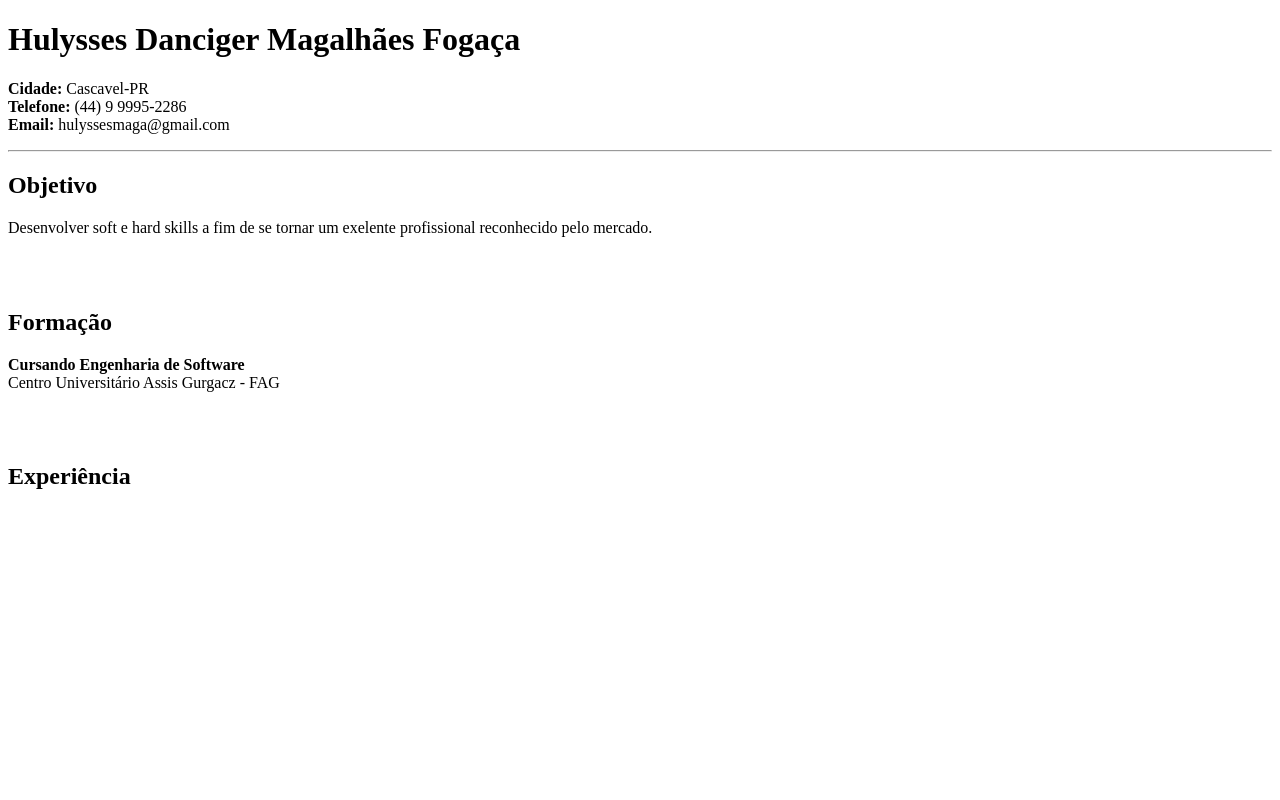
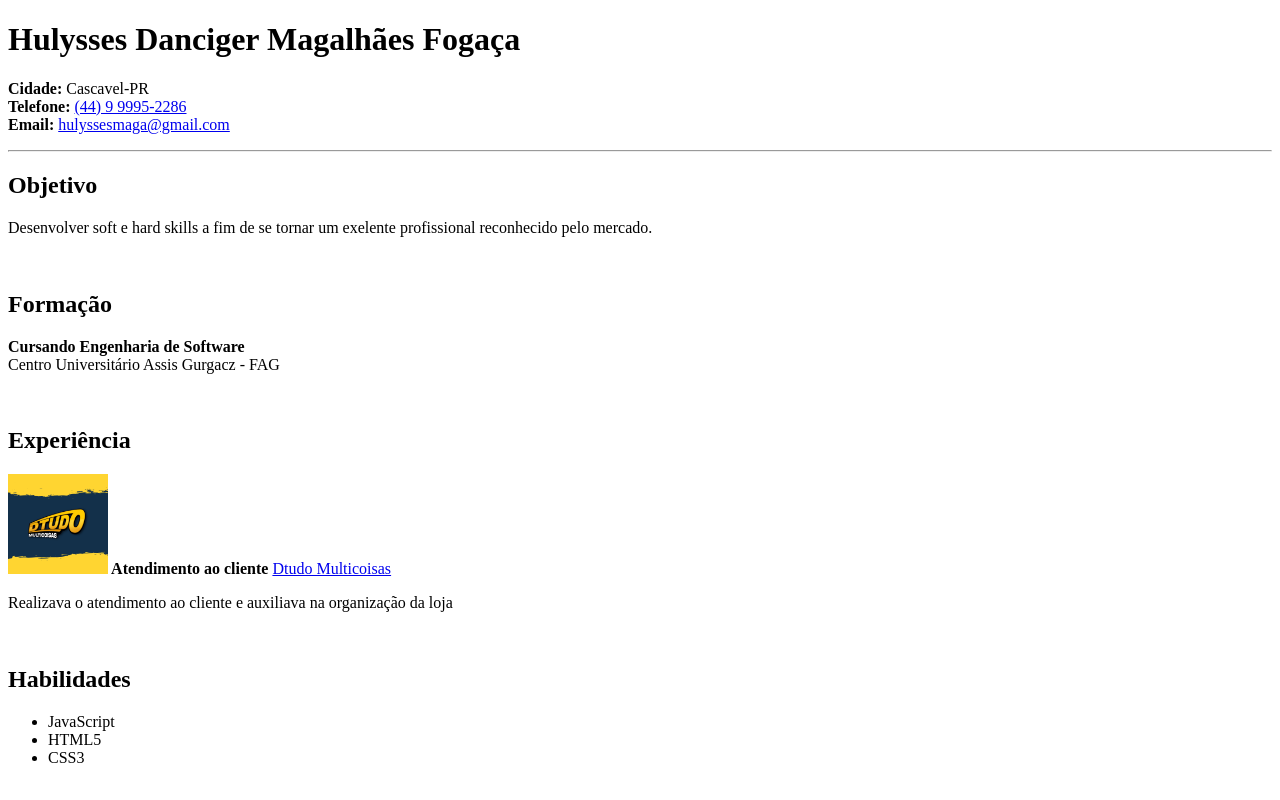
Before and after one commit to Hulysses/curriculo-html, a plain HTML site: page index.html in a window 1280 px wide. Drawn offline with Linux system fonts and the light colour scheme.

Commit message:
Finalizando HTLM

```diff
--- a/index.html
+++ b/index.html
@@ -9,17 +9,25 @@
 <body>
     <h1>Hulysses Danciger Magalhães Fogaça</h1>
     <p><b>Cidade: </b>Cascavel-PR <br>
-    <b>Telefone: </b>(44) 9 9995-2286 <br>
-    <b>Email: </b>hulyssesmaga@gmail.com</p>
+    <b>Telefone: </b><a href="tel:+44999952286" target="_blank">(44) 9 9995-2286 </a><br>
+    <b>Email: </b><a href="http://mailto:hulyssesmaga@gmail.com" target="_blank">hulyssesmaga@gmail.com</a></p>
     <hr>
     <h2>Objetivo</h2>
     <p>Desenvolver soft e hard skills a fim de se tornar um exelente profissional reconhecido pelo mercado.</p>
-    <br><br>
+    <br>
     <h2>Formação</h2>
     <p><b>Cursando Engenharia de Software</b><br>
     Centro Universitário Assis Gurgacz - FAG</p>
-    <br><br>
+    <br>
     <h2>Experiência</h2>
-    <p></p>
+    <p><img src="./img/LOGO1.png" alt="Logomarca Dtudo Multicoisas Cianorte-PR" width="100px" height="100px"><b> Atendimento ao cliente </b><a href="https://goo.gl/maps/g2s7oae5VPTCtzcL9" target="_blank">Dtudo Multicoisas</a></p>
+    <p>Realizava o atendimento ao cliente e auxiliava na organização da loja</p>
+    <br>
+    <h2>Habilidades</h2>
+    <ul>
+        <li>JavaScript</li>
+        <li>HTML5</li>
+        <li>CSS3</li>
+    </ul>
 </body>
 </html>
```
